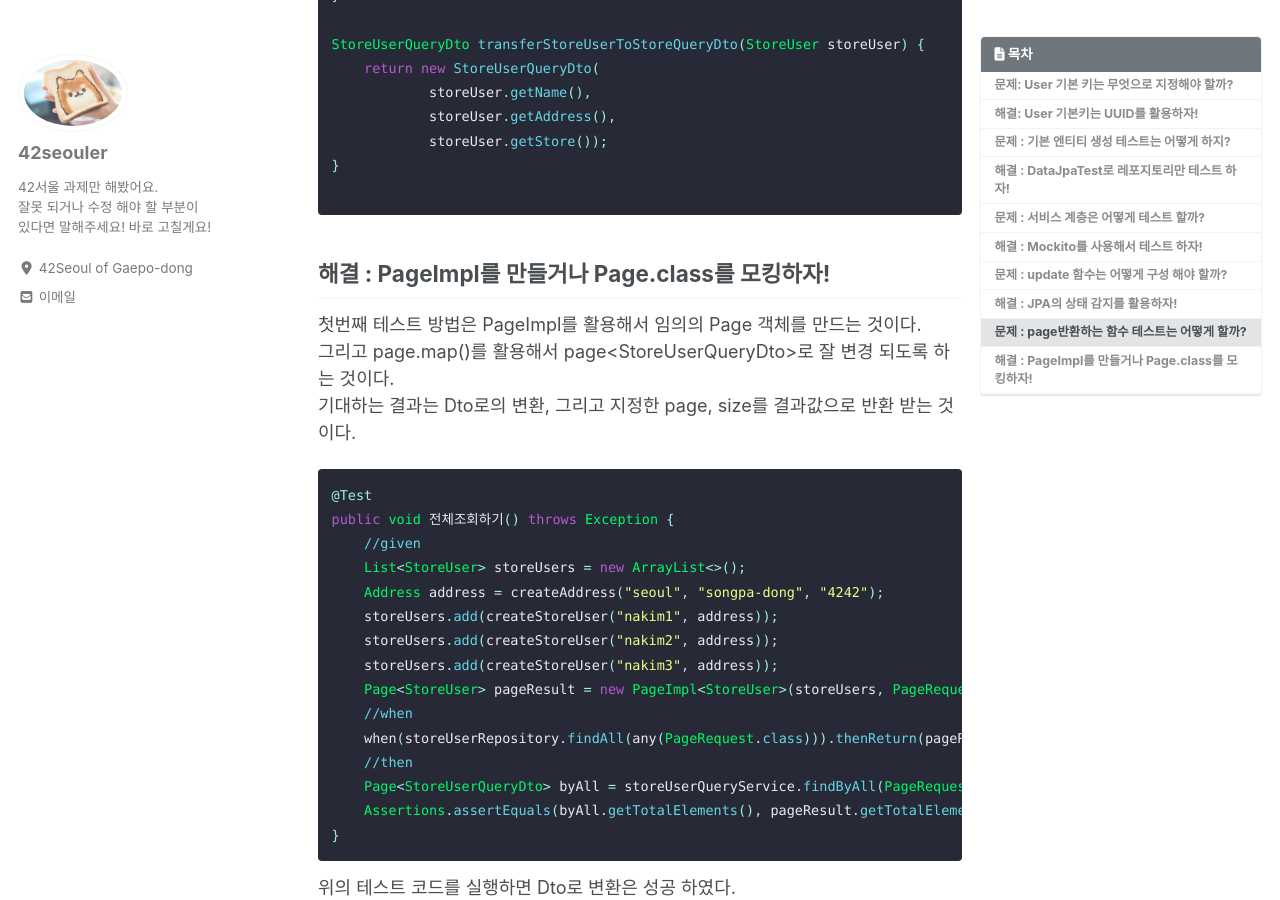
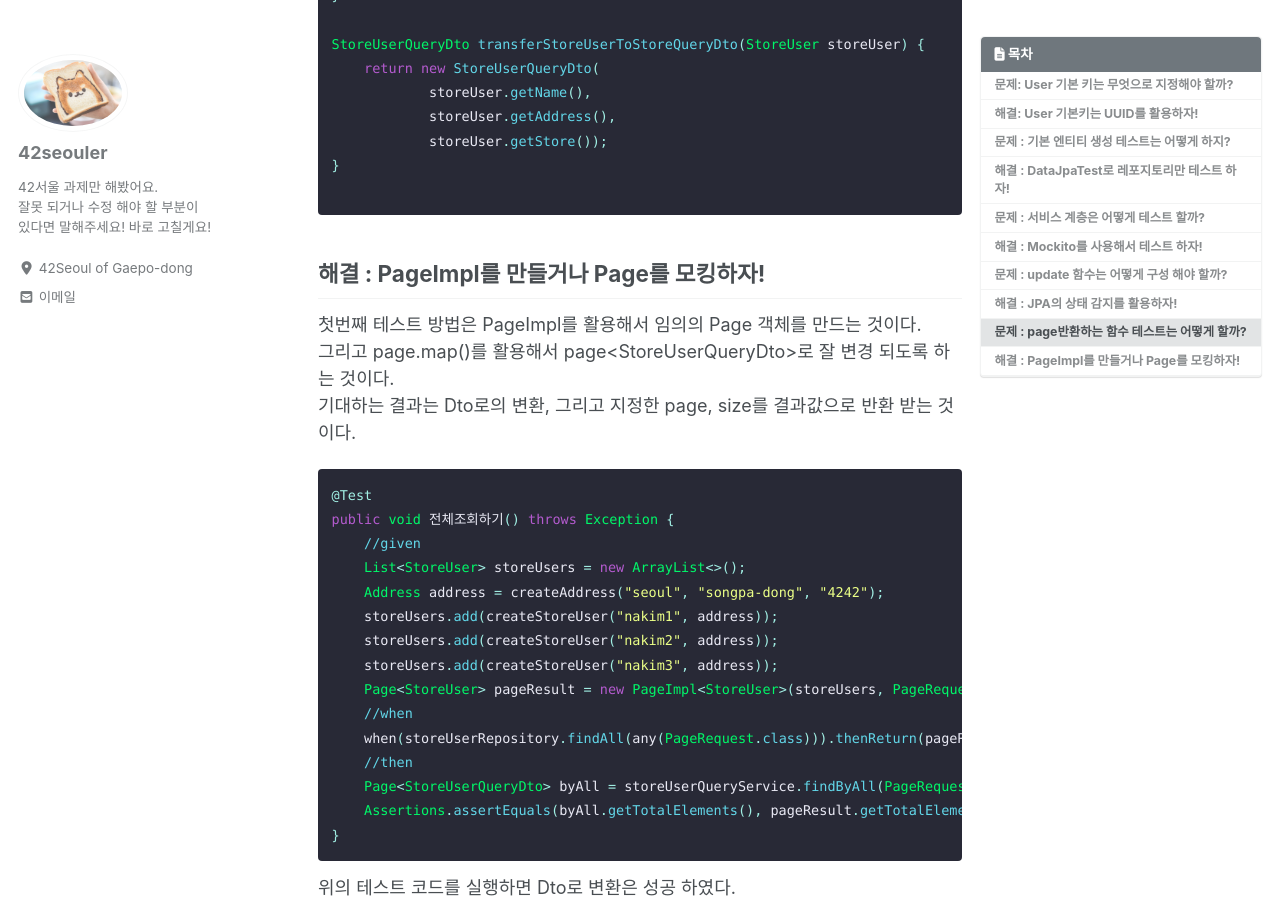
Before and after one commit to 42seouler/42seouler.github.io, a Jekyll site: the page built from _posts/2021/java/2021-01-07-albacorn.md, in a window 1280 px wide and 900 px high, scrolled down 6803 px. Built offline with Jekyll 4.4.1, drawn with Linux system fonts in a browser that asks for light colours; cached includes are drawn as plain includes; nearby versions of some CDN libraries; a script that is not in the unit is left out; comment, search, counter and statistics services are not loaded.

Commit message:
오타 수정

````diff
--- a/_posts/2021/java/2021-01-07-albacorn.md
+++ b/_posts/2021/java/2021-01-07-albacorn.md
@@ -50,7 +50,7 @@
 
 ```java
 @GeneratedValue(strategy = GenerationType.AUTO)
-    private Long id;
+private Long id;
 ```
 원래 처음에 Spring CRUD를 배울 때 이렇게 1부터 순차적으로 증가 하도록 만들었다.
 하지만 실무에서는 Long 값을 사용하지 않는다고 한다.
@@ -59,10 +59,10 @@
 
 ```java
 @Id
-    @GeneratedValue(generator = "uuid2")
-    @GenericGenerator(name = "uuid2", strategy = "uuid2")
-    @Column(columnDefinition = "BINARY(16)")
-    private UUID id;
+@GeneratedValue(generator = "uuid2")
+@GenericGenerator(name = "uuid2", strategy = "uuid2")
+@Column(columnDefinition = "BINARY(16)")
+private UUID id;
 ```
 
 > 공식 문서
@@ -282,7 +282,7 @@
 
 ```
 
-## 해결 : PageImpl를 만들거나 Page.class를 모킹하자!
+## 해결 : PageImpl를 만들거나 Page를 모킹하자!
 
 첫번째 테스트 방법은 PageImpl를 활용해서 임의의 Page 객체를 만드는 것이다.
 그리고 page.map()를 활용해서 page&#60;StoreUserQueryDto&#62;로 잘 변경 되도록 하는 것이다.
````
